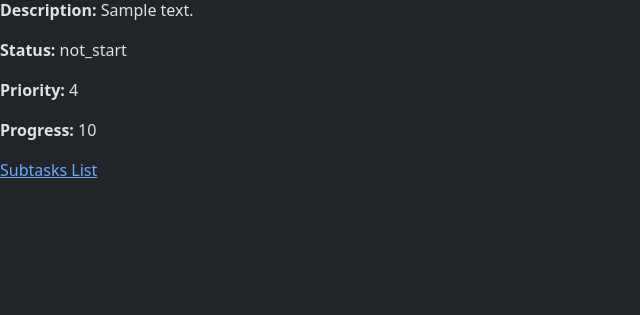
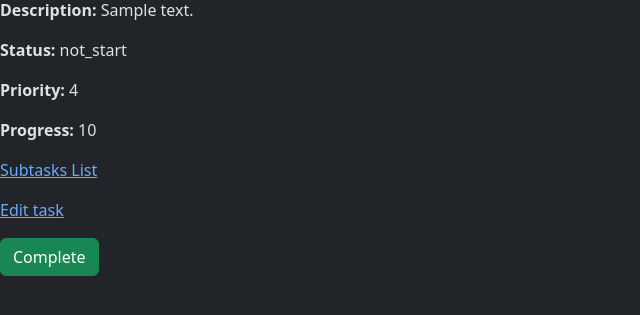
Before and after one commit to TheanhPhung/TodoList, a Django app: page /task/1 in a window 1280 px wide. Shown: the part 128-443 px from the top of the page, without its empty margins (0-640 px from the left). Run offline with Django 5.2, Linux system fonts and the light colour scheme; tables that the repository leaves empty hold one stand-in row (values such as "Sample post"); some libraries are stand-ins or nearby versions.

Commit message:
Add and implement UpdateTaskView

```diff
--- a/project/settings.py
+++ b/project/settings.py
@@ -38,7 +38,7 @@ INSTALLED_APPS = [
     'django.contrib.messages',
     'django.contrib.staticfiles',
     'todolist',
-    'bootstrap5',
+    'django_bootstrap5',
 ]
 
 MIDDLEWARE = [
--- a/todolist/form.py
+++ b/todolist/form.py
@@ -5,7 +5,7 @@ from .models import Task, Subtask
 class TaskForm(forms.ModelForm):
     class Meta:
         model = Task
-        fields = ["name", "description", "deadline", "priority"]
+        fields = ["name", "description", "deadline", "status" ,"priority"]
 
 class SubtaskForm(forms.ModelForm):
     class Meta:
--- a/todolist/templates/todolist/base.html
+++ b/todolist/templates/todolist/base.html
@@ -5,11 +5,11 @@
 		<meta charset="utf-8">
 		<meta name="viewport" content="width=device-width, initial-scale=1.0">
 		<title>Todolist: {% block title %}{% endblock %}</title>
-		{% load bootstrap5 %}
+		{% load django_bootstrap5 %}
 		{% bootstrap_css %}
 		{% bootstrap_javascript %}
 	</head>
-	<body>
+	<body data-bs-theme="dark">
 		{% block body %}
 		{% endblock %}
 	</body>
--- a/todolist/templates/todolist/task.html
+++ b/todolist/templates/todolist/task.html
@@ -11,4 +11,9 @@
 	<p><strong>Priority: </strong>{{ task.priority }}</p>
 	<p><strong>Progress: </strong>{{ task.estimated_progress }}<p>
 	<p><a href="{% url 'subtasks' task.id %}">Subtasks List</a></p>
+	<p><a href="{% url 'update_task' task.id %}">Edit task</a></p>
+	<form action="{% url 'complete_task' task.id %}" method="post">
+		{% csrf_token %}
+		<button class="btn btn-success" type="submit">Complete</button>
+	</form>
 {% endblock %}
--- a/todolist/urls.py
+++ b/todolist/urls.py
@@ -9,4 +9,6 @@ urlpatterns = [
     path("subtask/<int:task_id>", views.SubtaskListView.as_view(), name="subtasks"),
     path("create_task/", views.TaskCreateView.as_view(), name="create_task"),
     path("create_subtask/<int:task_id>", views.SubtaskCreateView.as_view(), name="create_subtask"),
+    path("update_task/<int:pk>", views.UpdateTaskView.as_view(), name="update_task"),
+    path("complete_task/<int:task_id>", views.CompleteTaskView.as_view(), name="complete_task"),
 ]
--- a/todolist/views.py
+++ b/todolist/views.py
@@ -1,9 +1,9 @@
-from django.urls import reverse, reverse_lazy
-from django.shortcuts import render, redirect, get_object_or_404
+from django.urls import reverse_lazy
+from django.shortcuts import get_object_or_404
 from django.views import View
 from django.views.generic import ListView, DetailView
 from django.views.generic.base import RedirectView
-from django.views.generic.edit import CreateView
+from django.views.generic.edit import CreateView, UpdateView
 
 from .models import Task, Subtask
 from .form import TaskForm, SubtaskForm
@@ -15,6 +15,9 @@ class TaskListView(ListView):
     model = Task
     context_object_name = "tasks"
     template_name = "todolist/index.html"
+
+    def get_queryset(self):
+        return Task.objects.exclude(status="completed")
 
 
 class TaskDetailView(DetailView):
@@ -62,20 +65,17 @@ class SubtaskCreateView(CreateView):
         return reverse_lazy("subtasks", kwargs={"task_id": self.kwargs["task_id"]})
 
 
-# class SubtaskCreateView(View):
-    # def get(self, request, task_id):
-        # context = {
-            # "form": SubtaskForm,
-            # "task_id": task_id,
-        # }
-        # return render(request, "todolist/create_subtask.html", context)
+class UpdateTaskView(UpdateView):
+    model = Task
+    fields = ["name", "description", "deadline", "status", "priority"]
+    template_name = "todolist/task_update_form.html"
 
-    # def post(self, request, task_id):
-        # form = SubtaskForm(request.POST)
-        # if form.is_valid():
-            # task = get_object_or_404(Task, id=int(task_id))
-            # subtask = form.save(commit=False)
-            # subtask.node = task
-            # subtask.save()
+    def get_success_url(self):
+        return reverse_lazy("task", kwargs={"pk": self.kwargs["pk"]})
 
-            # return redirect("subtasks", task_id=task_id)
+
+class CompleteTaskView(View):
+    def post(self, task_id):
+        task = get_object_or_404(Task, id=int(task_id))
+        task.status = "completed"
+        return reverse_lazy("index")
```
Also changed, not shown: todolist/templates/todolist/task_update_form.html (added, +11 -0 lines).
